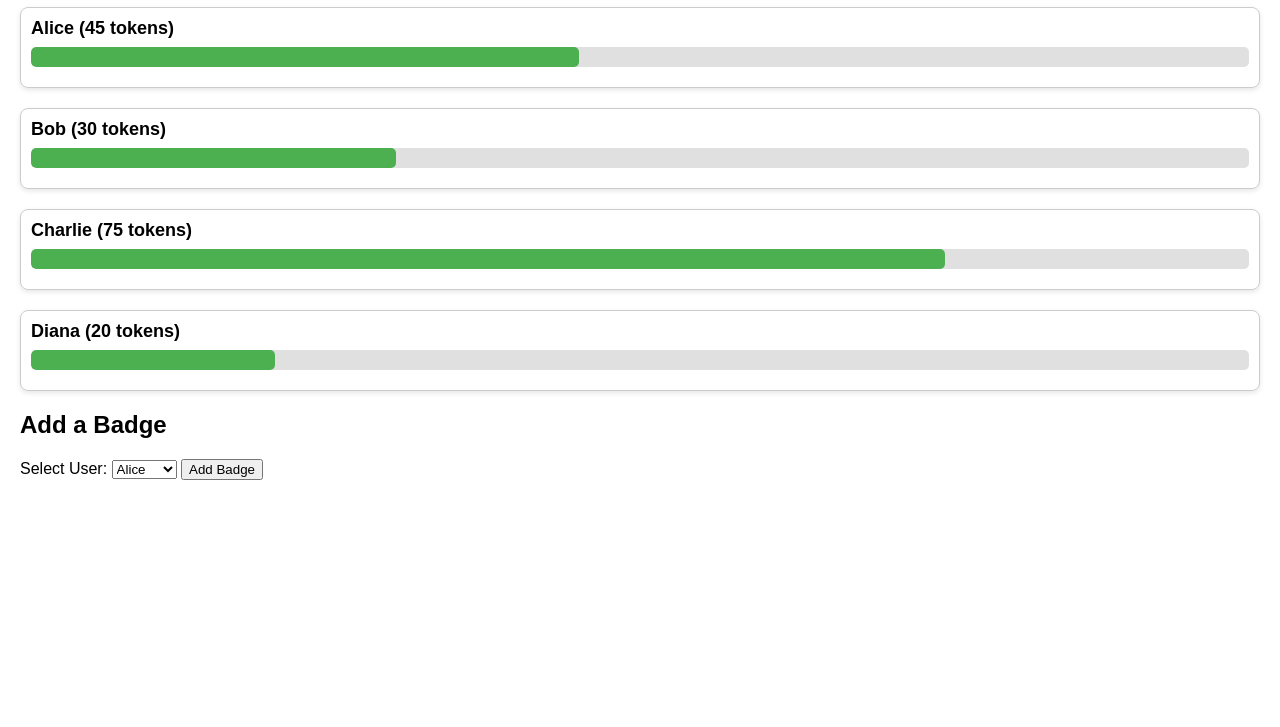
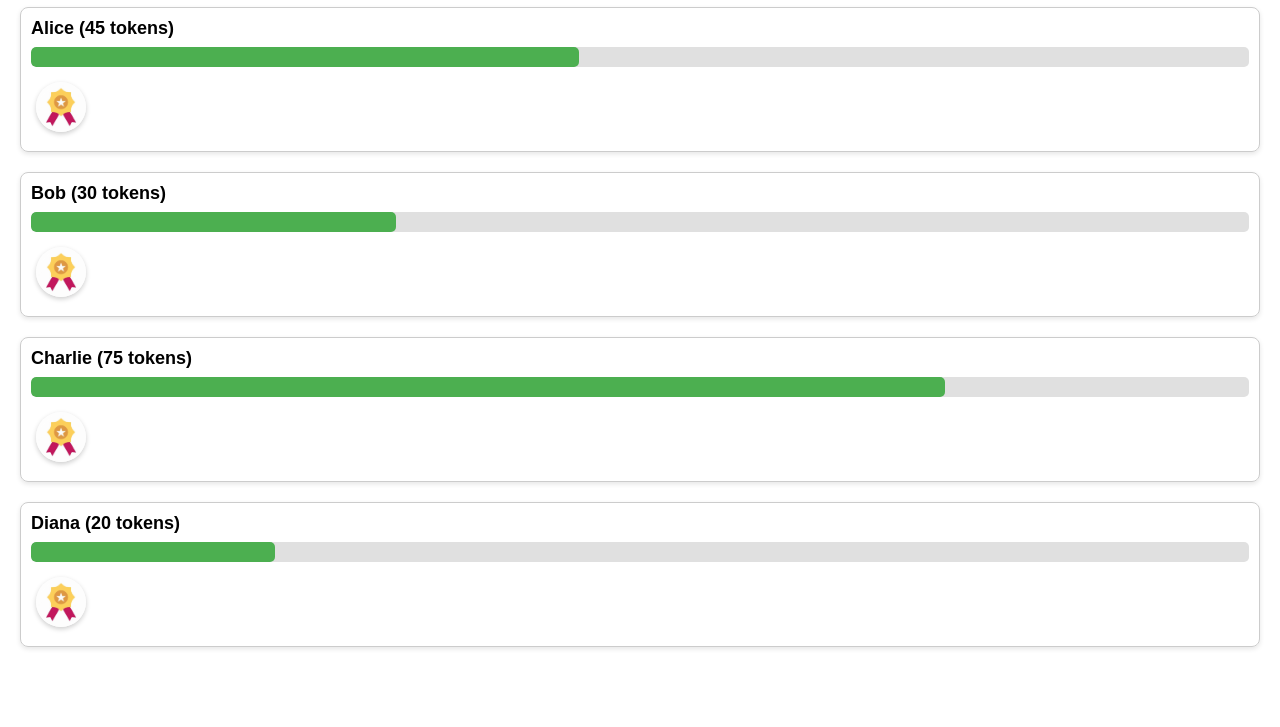
Before and after one commit to microsoft-mousa/bugbash-hero, a plain HTML site: page index.html in a window 1280 px wide. Shown: the part 73-800 px from the top of the page. Drawn offline with Linux system fonts and the light colour scheme.

Commit message:
Update index.html

```diff
--- a/index.html
+++ b/index.html
@@ -3,7 +3,7 @@
 <head>
     <meta charset="UTF-8">
     <meta name="viewport" content="width=device-width, initial-scale=1.0">
-    <title>Token Tracker with Badge Assignment</title>
+    <title>Token Tracker with Badge Images</title>
     <style>
         body {
             font-family: Arial, sans-serif;
@@ -52,33 +52,17 @@
     </style>
 </head>
 <body>
-    <h1>Token Tracker with Badge Assignment</h1>
+    <h1>Token Tracker with Badge Images</h1>
     <div id="tracker"></div>
 
-    <h2>Add a Badge</h2>
-    <form id="badgeForm">
-        <label for="userSelect">Select User:</label>
-        <select id="userSelect"></select>
-        <button type="button" id="addBadgeBtn">Add Badge</button>
-    </form>
+    <script>
+        // Function to fetch and render data
+        async function loadData() {
+            try {
+                const response = await fetch('./data.json'); // Adjust path if needed
+                const data = await response.json();
 
-    <script>
-        // Example token and badge data
-        const data = [
-            { id: 1, name: "Alice", tokens: 45, badges: [] },
-            { id: 2, name: "Bob", tokens: 30, badges: [] },
-            { id: 3, name: "Charlie", tokens: 75, badges: [] },
-            { id: 4, name: "Diana", tokens: 20, badges: [] }
-        ];
-
-        const badgeImage = './images/badge1.jpg'; // Path to the badge image
-
-        // Render the token bars and badges
                 const tracker = document.getElementById('tracker');
-        const userSelect = document.getElementById('userSelect');
-
-        function renderTracker() {
-            tracker.innerHTML = '';
                 data.forEach(person => {
                     const personDiv = document.createElement('div');
                     personDiv.className = 'person';
@@ -98,21 +82,19 @@
 
                     barContainer.appendChild(bar);
 
-                // Add badges
+                    // Add badge
                     const badgesDiv = document.createElement('div');
                     badgesDiv.className = 'badges';
 
-                person.badges.forEach(badgeUrl => {
                     const badge = document.createElement('div');
                     badge.className = 'badge';
 
                     const badgeImg = document.createElement('img');
-                    badgeImg.src = badgeUrl;
+                    badgeImg.src = person.badge;
                     badgeImg.alt = `${person.name}'s Badge`;
 
                     badge.appendChild(badgeImg);
                     badgesDiv.appendChild(badge);
-                });
 
                     // Append all elements
                     personDiv.appendChild(name);
@@ -120,32 +102,13 @@
                     personDiv.appendChild(badgesDiv);
                     tracker.appendChild(personDiv);
                 });
+            } catch (error) {
+                console.error('Error loading data:', error);
+            }
         }
 
-        // Populate user select dropdown
-        function populateUserSelect() {
-            userSelect.innerHTML = '';
-            data.forEach(person => {
-                const option = document.createElement('option');
-                option.value = person.id;
-                option.textContent = person.name;
-                userSelect.appendChild(option);
-            });
-        }
-
-        // Add badge to user
-        document.getElementById('addBadgeBtn').addEventListener('click', () => {
-            const userId = parseInt(userSelect.value, 10);
-            const user = data.find(person => person.id === userId);
-            if (user) {
-                user.badges.push(badgeImage);
-                renderTracker();
-            }
-        });
-
-        // Initial rendering
-        renderTracker();
-        populateUserSelect();
+        // Load data on page load
+        loadData();
     </script>
 </body>
 </html>
```
Lines whose indentation alone changed are shown as unchanged.
